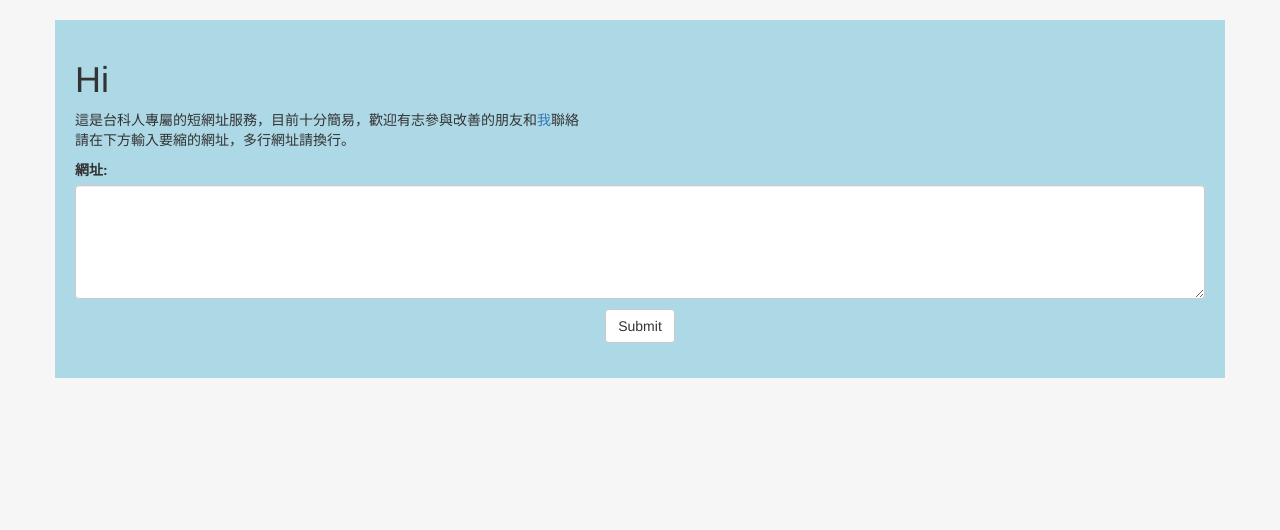
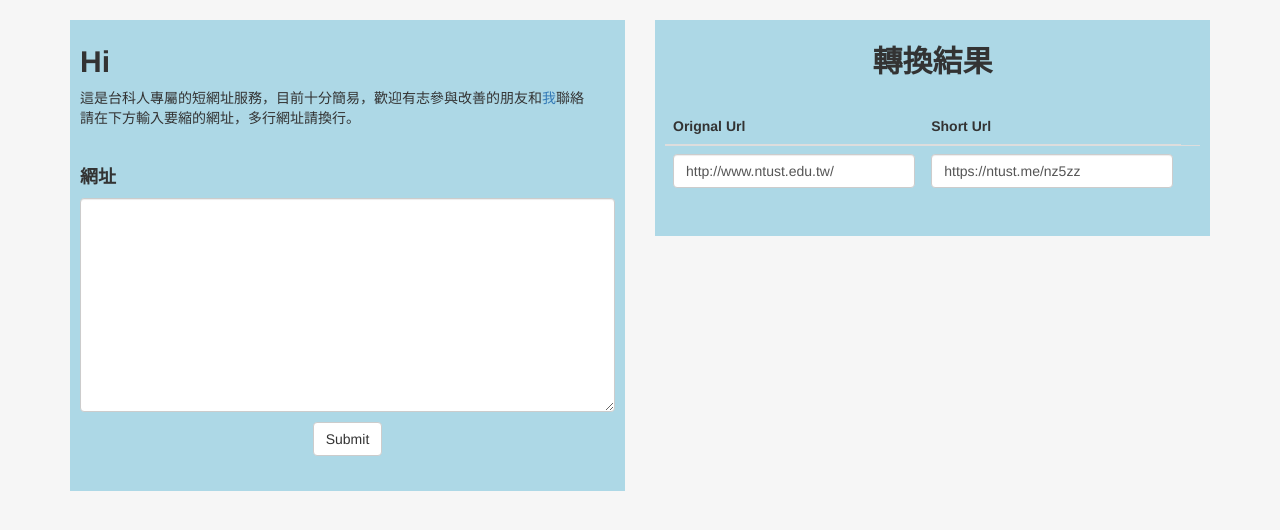
Before and after one commit to linroex/Short-Url, a Flask app: page / in a window 1280 px wide. Shown: the top 530 px of the page. Run offline with Flask 2, Linux system fonts and the light colour scheme; parts of the project's set-up code (start-up, migrations or seed data) failed here and were passed over; some libraries are stand-ins or nearby versions.

Commit message:
Style improved and fix bugs

```diff
--- a/templates/index.html
+++ b/templates/index.html
@@ -9,29 +9,36 @@
     <script>
     function getShortUrl(urls,i){
         var shortUrl="";
-        if(urls.length<=i)
+        if(urls.length==i)
         {
             return 0;
         }
         $.ajax({
                　　type: "post",
-               　　url: "./add",
+               　　url: "/add",
                    data:{'url':urls[i]},
                    dataType: "json",
                　　success: function(output){
-                        $("#result").html($("#result").html()+urls[i]+" to "+'<a href="'+output.url+'">'+output.url+'\r\n');
+                        var display_html;
+                        if(urls[i]===undefined)
+                            display_html = $("#result").html()+'<tr><td><input type="text" class="form-control" value="'+urls[i]+'"></td><td><input type="text" class="form-control" value="Error"><td></tr>';
+                        else
+                            display_html = $("#result").html()+'<tr><td><input type="text" class="form-control" value="'+urls[i]+'"></td><td><input type="text" class="form-control" value="'+output.url+'"><td></tr>';
+
+                        $("#result").html(display_html);
                         return 0;
             　　　},
                    error: function(){
 
-                        $("#result").html($("#result").html()+urls[i]+" to "+'Error!'+'\r\n');
+                        var display_html = $("#result").html()+'<tr><td><input type="text" class="form-control" value="'+urls[i]+'"></td><td><input type="text" class="form-control" value="Error"><td></tr>';
+                        $("#result").html(display_html);
                         return -1;
         　　　    },
                   complete: function(){getShortUrl(urls,i+1);}
                });
     }
     function sendRequest(){
-        if($('#urls').val()=="")
+        if($('#urls').val()==="")
         {
             $('.resultbox').hide();
             return -1;
@@ -39,6 +46,7 @@
         else
         {
             $('.resultbox').show();
+            $("#result").html('');
         }
 
         getShortUrl($('#urls').val().split('\n'),0);
@@ -49,33 +57,65 @@
         body{
             background: #f6f6f6;
         }
-    .resultbox{
-        display: none;
+        #result{
+            font-size: 16px;
         }
-    #result{
-        height: 150px;
+
+        #content,#resultdiv{
+            margin-top:20px;
+            background-color:lightblue;
+            padding:5px 10px 20px 10px;
+        }
+        h4,h2{
+            font-weight: bold;
+        }
+        #result_title{
+            text-align:center;
         }
     </style>
 </head>
 <body>
 
     <div class="container">
-        <div class="row">
-                <div  id="content" style="margin-top:20px; background-color:lightblue; padding:20px; 10px; 20px; 10px;">
-                    <h1>Hi</h1>
+        <div class="row" >
+                <div class="col-md-6">
+                    <div id="content">
+                        <h2>Hi</h2>
                         <p>
                             這是台科人專屬的短網址服務，目前十分簡易，歡迎有志參與改善的朋友和<a target="_blank" href="https:http://www.facebook.com/linroex">我</a>聯絡<br>  請在下方輸入要縮的網址，多行網址請換行。
                         </p>
+                        <br>
                         <div class="form-group">
-                        <label for="comment">網址:</label>
-                        <textarea class="form-control" rows="5" id="urls"></textarea>
+                            <h4>網址</h4>
+                            <textarea class="form-control" rows="10" id="urls"></textarea>
                             <button type="button" style="margin-top:10px;" class="center-block btn btn-default" onclick="sendRequest()">Submit</button>
-                    </div>
-                    <h4 class="resultbox">轉換結果:</h4>
-                    <textarea id="result" class="resultbox form-control"></textarea>
                         </div>
                     </div>
                 </div>
-
+                <div class="col-md-6">
+                    <div id="resultdiv">
+                        <h2 id="result_title">轉換結果</h4>
+                        <br>
+                        <table class="table">
+                            <thead>
+                                <tr>
+                                    <th>Orignal Url</th><th>Short Url</th>
+                                </tr>
+                            </thead>
+                            <tbody id="result">
+                                <tr>
+                                    <td>
+                                        <input type="text" class="form-control" value="http://www.ntust.edu.tw/">
+                                    </td>
+                                    <td>
+                                        <input type="text" class="form-control" value="https://ntust.me/nz5zz">
+                                    <td>
+                                </tr>
+                            </tbody>
+                        </table>
+                    </div>
+                </div>
+        </div>
+    </div>
 </body>
 </html>
```
Lines whose indentation alone changed are shown as unchanged.
